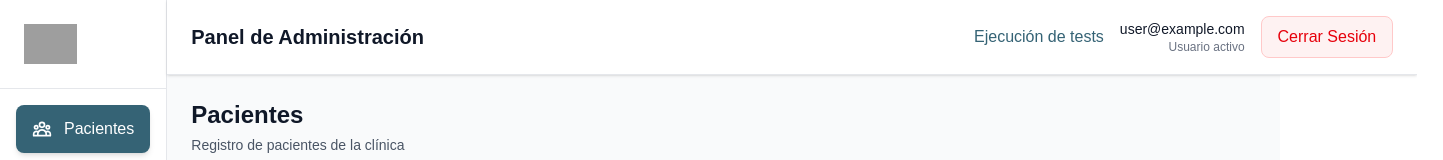
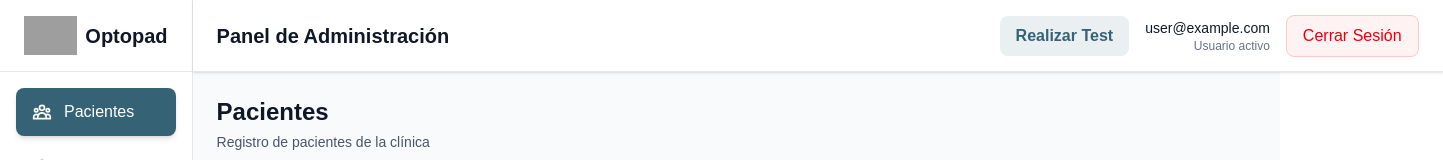
Before and after one commit to aljimenez1986/clinica-optometrica, a Next.js app: page /admin/pacientes in a window 1280 px wide. Shown: the top 160 px of the page, 1443 px wide, since content can reach past the window. Built offline with nearby package versions, Linux system fonts and the light colour scheme; no server answers; the database is empty; sample sign-in values are in the browser's storage; grey boxes are pictures that could not be loaded.

Commit message:
mejoras estéticas2

```diff
--- a/app/admin/ejecucion/page.tsx
+++ b/app/admin/ejecucion/page.tsx
@@ -10,7 +10,7 @@ export default function AdminEjecucionRedirect() {
   }, [router])
   return (
     <div className="min-h-[200px] flex items-center justify-center">
-      <p className="text-gray-500">Redirigiendo a Ejecución de tests...</p>
+      <p className="text-gray-500">Redirigiendo a Realizar Test...</p>
     </div>
   )
 }
--- a/app/admin/layout.tsx
+++ b/app/admin/layout.tsx
@@ -112,18 +112,18 @@ export default function AdminLayout({
     <div className="min-h-screen bg-gray-50 flex">
       <AdminSidebar />
       <div className="flex-1 flex flex-col">
-        {/* Header Superior */}
-        <header className="bg-white border-b border-gray-200 shadow-sm">
-          <div className="px-6 py-4 flex justify-between items-center">
+        {/* Header Superior - misma altura que el logo del sidebar */}
+        <header className="h-[72px] shrink-0 bg-white border-b border-gray-200 shadow-sm flex items-center">
+          <div className="px-6 w-full flex justify-between items-center">
             <div className="flex items-center gap-3">
               <h1 className="text-xl font-bold text-gray-900">Panel de Administración</h1>
             </div>
             <div className="flex items-center gap-4">
               <Link
                 href="/test"
-                className="text-[#356375] font-medium hover:underline"
+                className="inline-flex items-center gap-2 px-4 py-2 rounded-lg bg-[#356375]/10 text-[#356375] font-semibold hover:bg-[#356375]/20 transition"
               >
-                Ejecución de tests
+                Realizar Test
               </Link>
               <div className="text-right hidden sm:block">
                 <p className="text-sm font-medium text-gray-900">{user?.email}</p>
--- a/app/test/layout.tsx
+++ b/app/test/layout.tsx
@@ -59,14 +59,16 @@ export default function EjecucionLayout({ children }: { children: React.ReactNod
             <Link href="/test" className="flex items-center gap-2">
               <OptopadLogo className="h-9" />
             </Link>
-            <h1 className="text-xl font-bold text-gray-900">Ejecución de tests</h1>
+            <h1 className="text-lg font-semibold text-[#356375] tracking-tight uppercase">
+              Realizar Test
+            </h1>
           </div>
           <div className="flex items-center gap-4">
             <Link
               href="/admin/pacientes"
-              className="text-[#356375] font-medium hover:underline"
+              className="inline-flex items-center gap-2 px-4 py-2 rounded-lg bg-[#356375]/10 text-[#356375] font-semibold hover:bg-[#356375]/20 transition"
             >
-              Panel Admin
+              Volver
             </Link>
             <div className="text-right hidden sm:block">
               <p className="text-sm font-medium text-gray-900">{user?.email}</p>
--- a/app/test/run/page.tsx
+++ b/app/test/run/page.tsx
@@ -268,7 +268,7 @@ function RunTestContent() {
       <svg className="w-5 h-5" fill="none" stroke="currentColor" viewBox="0 0 24 24">
         <path strokeLinecap="round" strokeLinejoin="round" strokeWidth={2} d="M10 19l-7-7m0 0l7-7m-7 7h18" />
       </svg>
-      Volver a Ejecución
+      Volver a Realizar Test
     </Link>
   )
 
@@ -297,7 +297,7 @@ function RunTestContent() {
         <div className="bg-amber-50 border border-amber-200 rounded-xl p-6 text-center">
           <p className="text-amber-800 font-medium mb-4">{error}</p>
           <Link href={backHref} className="inline-block bg-[#356375] text-white px-6 py-2 rounded-lg font-medium hover:bg-[#2d5566] transition">
-            Volver a Ejecución
+            Volver a Realizar Test
           </Link>
         </div>
       </div>
--- a/components/AdminSidebar.tsx
+++ b/components/AdminSidebar.tsx
@@ -91,9 +91,10 @@ export default function AdminSidebar() {
 
   return (
     <aside className="w-64 bg-white border-r border-gray-200 min-h-screen flex flex-col">
-      {/* Logo */}
-      <div className="p-6 border-b border-gray-200">
+      {/* Logo - misma altura que la cabecera */}
+      <div className="h-[72px] flex items-center gap-2 px-6 border-b border-gray-200 shrink-0">
         <OptopadLogo className="h-10" />
+        <span className="font-bold text-xl text-gray-900">Optopad</span>
       </div>
 
       {/* Menú de Navegación */}
```
Also changed, not shown: app/admin/config/page.tsx (+22 -22 lines), 2 other files (tests, documents, lock files or other folders).
